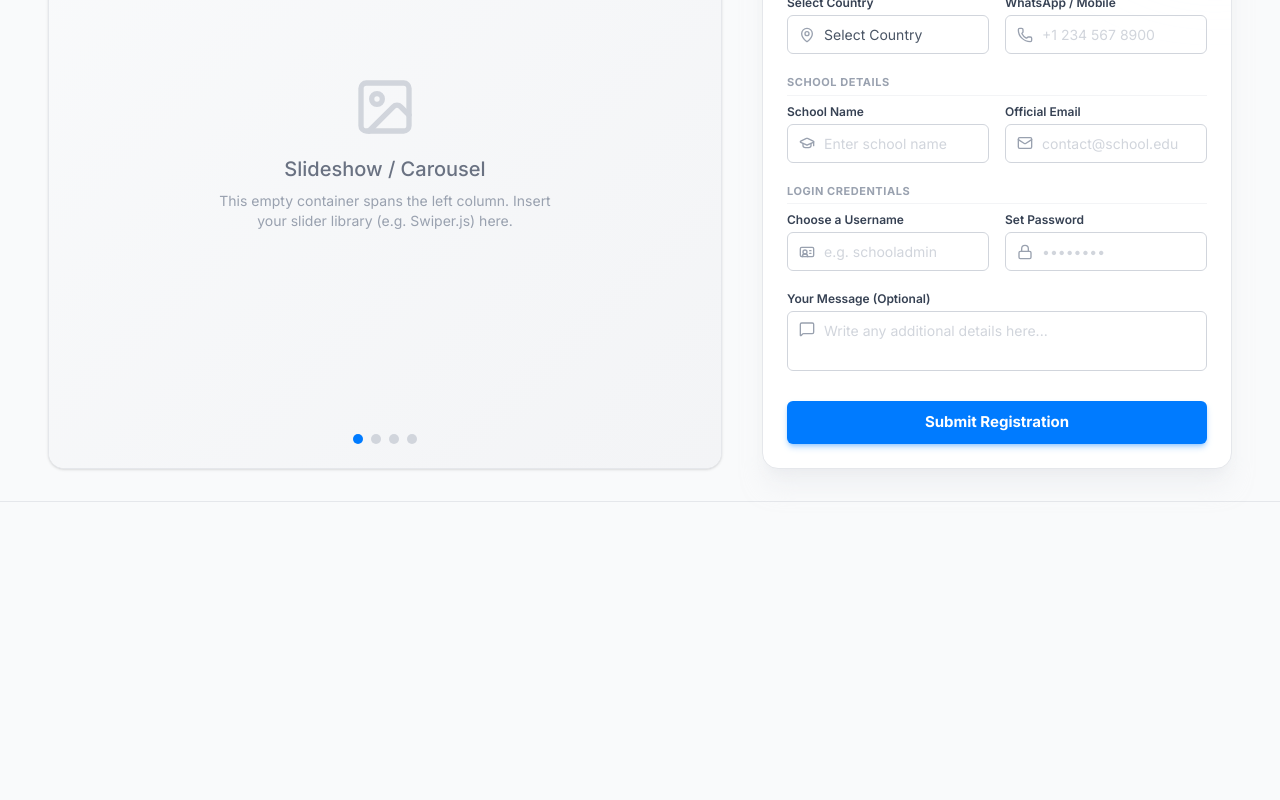
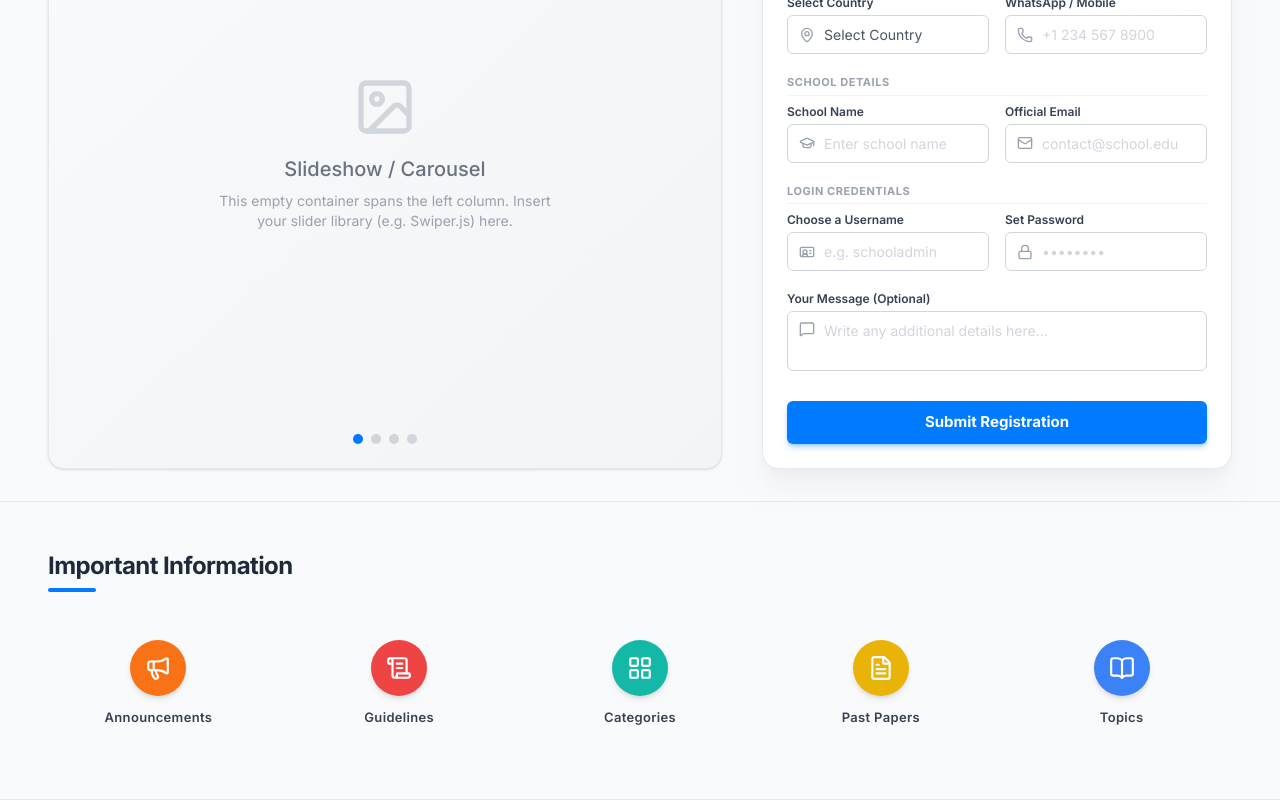
Before and after one commit to Euphatics/Olympiad, a React (Vite) app: page / in a window 1280 px wide. Shown: the part 259-1059 px from the top of the page. Before the commit the page ends 800 px from the top, so only its background shows below. Built offline with nearby package versions, Linux system fonts and the light colour scheme.

Commit message:
feat: add Important Information section with Announcements, Guidelines, Categories, Past Papers, Topics

```diff
--- a/src/App.jsx
+++ b/src/App.jsx
@@ -1,5 +1,6 @@
 import Navbar from './components/Navbar';
 import HomeHero from './components/HomeHero';
+import ImportantInfo from './components/ImportantInfo';
 
 function App() {
   const handleSelect = (category, item) => {
@@ -13,6 +14,7 @@ function App() {
       {/* Spacer for fixed navbar */}
       <div className="pt-16">
         <HomeHero />
+        <ImportantInfo />
       </div>
     </div>
   );
--- /dev/null
+++ b/src/components/ImportantInfo.jsx
@@ -0,0 +1,97 @@
+import React from 'react';
+import {
+  Megaphone,
+  ScrollText,
+  LayoutGrid,
+  FileText,
+  BookOpen
+} from 'lucide-react';
+
+const infoItems = [
+  {
+    icon: Megaphone,
+    label: 'Announcements',
+    color: '#F97316',
+    bgGradient: 'linear-gradient(135deg, #FFF7ED 0%, #FFEDD5 100%)',
+  },
+  {
+    icon: ScrollText,
+    label: 'Guidelines',
+    color: '#EF4444',
+    bgGradient: 'linear-gradient(135deg, #FEF2F2 0%, #FEE2E2 100%)',
+  },
+  {
+    icon: LayoutGrid,
+    label: 'Categories',
+    color: '#14B8A6',
+    bgGradient: 'linear-gradient(135deg, #F0FDFA 0%, #CCFBF1 100%)',
+  },
+  {
+    icon: FileText,
+    label: 'Past Papers',
+    color: '#EAB308',
+    bgGradient: 'linear-gradient(135deg, #FEFCE8 0%, #FEF9C3 100%)',
+  },
+  {
+    icon: BookOpen,
+    label: 'Topics',
+    color: '#3B82F6',
+    bgGradient: 'linear-gradient(135deg, #EFF6FF 0%, #DBEAFE 100%)',
+  },
+];
+
+export default function ImportantInfo() {
+  return (
+    <section className="w-full bg-[#f9fafb] py-8 lg:py-12 border-b border-gray-200">
+      <div className="max-w-[1536px] mx-auto px-4 sm:px-6 lg:px-12">
+
+        {/* Section Heading */}
+        <div className="mb-6">
+          <h2 className="text-xl lg:text-2xl font-bold text-gray-800 tracking-tight">
+            Important Information
+          </h2>
+          <div className="h-1 w-12 bg-[#007BFF] mt-1.5 rounded-full"></div>
+        </div>
+
+        {/* Info Cards Grid */}
+        <div className="grid grid-cols-2 sm:grid-cols-3 lg:grid-cols-5 gap-4 lg:gap-5">
+          {infoItems.map((item) => (
+            <InfoCard key={item.label} item={item} />
+          ))}
+        </div>
+      </div>
+    </section>
+  );
+}
+
+/* ── Individual info card ────────────────────────────────── */
+function InfoCard({ item }) {
+  const Icon = item.icon;
+  return (
+    <button
+      type="button"
+      className="group relative rounded-2xl p-5 lg:p-6 flex flex-col items-center gap-3
+                 transition-all duration-300 cursor-pointer overflow-hidden focus:outline-none"
+    >
+      {/* Subtle background glow on hover */}
+      <div
+        className="absolute inset-0 opacity-0 group-hover:opacity-100 transition-opacity duration-500 z-0"
+        style={{ background: item.bgGradient }}
+      ></div>
+
+      {/* Circular icon badge */}
+      <div
+        className="relative z-10 w-14 h-14 rounded-full flex items-center justify-center shadow-md
+                   group-hover:scale-110 group-hover:shadow-lg transition-all duration-300"
+        style={{ backgroundColor: item.color }}
+      >
+        <Icon size={26} color="#fff" strokeWidth={2} />
+      </div>
+
+      {/* Label */}
+      <span className="relative z-10 text-[13px] font-semibold text-gray-700 text-center tracking-wide group-hover:text-gray-900 transition-colors duration-200">
+        {item.label}
+      </span>
+    </button>
+  );
+}
```
